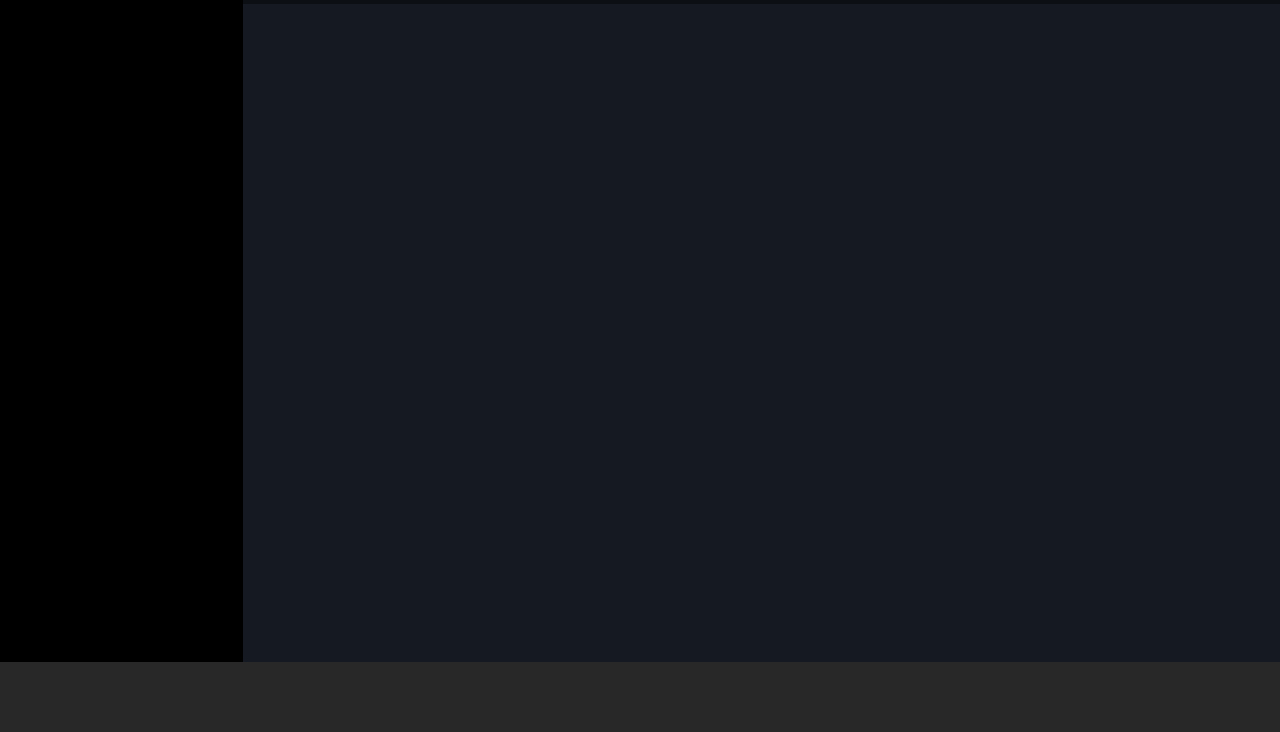
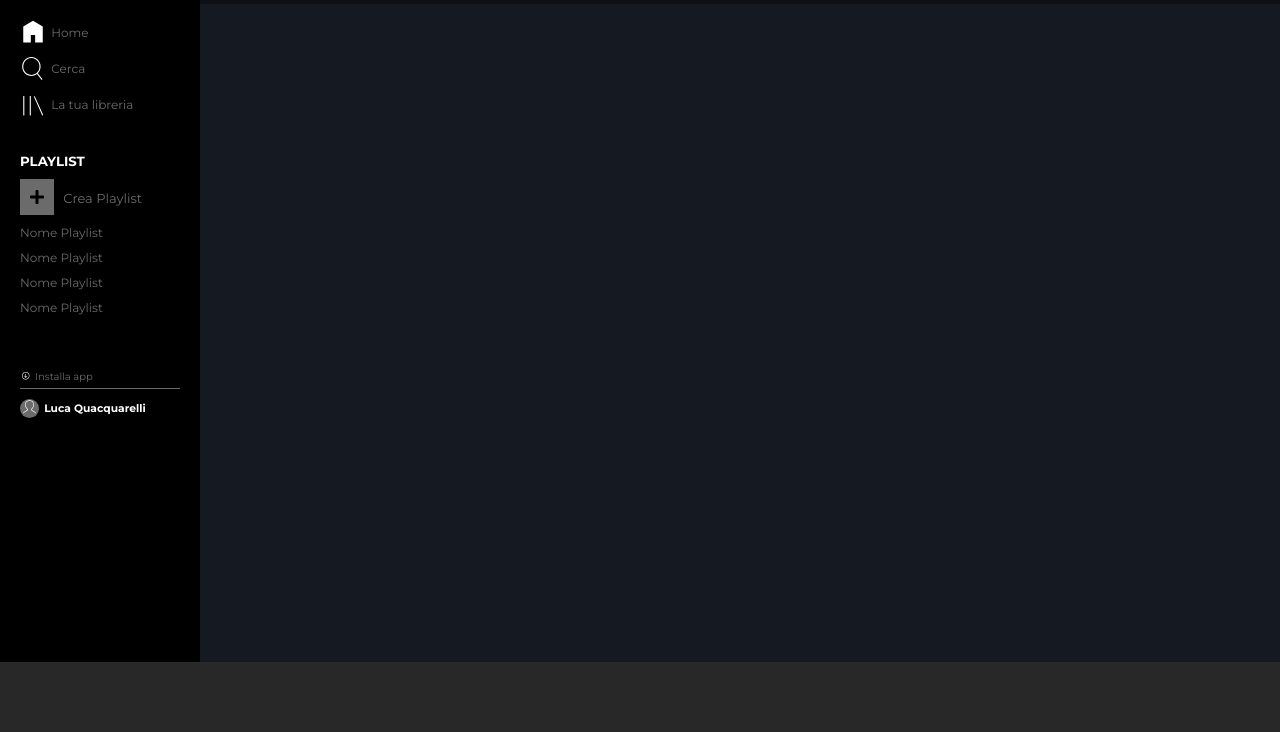
Before and after one commit to LucaQuacquarelli/html-css-spotifyweb, a plain HTML site: page index.html in a window 1280 px wide. Shown: the part 68-800 px from the top of the page. Drawn offline with Linux system fonts and the light colour scheme.

Commit message:
spotify aside

```diff
--- a/css/style.css
+++ b/css/style.css
@@ -6,12 +6,20 @@
     color: white;
 }
 
+li {
+    list-style: none;
+}
+
+a {
+    text-decoration: none;
+}
+
 .wrapper {
     display: flex;
 }
 
 aside {
-    width: 300px;
+    width: 200px;
     height: calc(100vh - 70px);
     background-color: black;
 }
@@ -26,9 +34,146 @@ aside {
     height: 32px;
 }
 
+.nav-list {
+    padding: 5px;
+    font-size: 12px;
+}
+
+.nav-list li {
+    margin: 10px 0;
+    padding-left: 15px;
+}
+
+.nav-list li:hover {
+    padding-left: 12px;
+    border-left: 3px solid #9ce72a;
+}
+
+/* .nav-list li:active {
+    border-left: 3px solid #9ce72a;
+}
+
+.nav-list li:focus {
+    border-left: 3px solid #9ce72a;
+} */
+
+.nav-list span {
+    margin-left: 5px;
+    color: #6b6b6b;
+    transition: 0.3s;
+}
+
+.nav-list li:hover span {
+    color: white;
+}
+
+.nav-list a,
+.nav-list img {
+    display: flex;
+    align-items: center;
+}
+
+.nav-list img {
+    width: 15%;
+}
+
+.playlist {
+    padding: 20px;
+}
+
+.playlist > h5 {
+    text-transform: uppercase;
+}
+
+.playlist > .new-playlist {
+    margin: 10px 0;
+    cursor: pointer;
+}
+
+.playlist .new-playlist > i {
+    padding: 10px;
+    background-color: #6b6b6b;
+    color: black;
+    transition: 0.3s;
+}
+
+.playlist .new-playlist > span {
+    margin-left: 5px;
+    font-size: 13px;
+    color: #6b6b6b;
+    transition: 0.3s;
+}
+
+.playlist .new-playlist:hover i {
+    background-color: white;
+}
+
+.playlist .new-playlist:hover span {
+    color: white;
+}
+
+.playlist .playlist-list li {
+    margin: 10px 0;
+    font-size: 12px;
+    color: #6b6b6b;
+    cursor: pointer;
+    transition: 0.3s;
+}
+
+.playlist .playlist-list li:hover {
+    color: white;
+}
+
+.nav-end {
+    display: flex;
+    flex-direction: column;
+    justify-content: flex-end;
+    padding: 20px;
+}
+
+.download-container {
+    display: flex;
+    align-items: center;
+    padding: 5px 0;
+    border-bottom: 1px solid #6b6b6b;
+}
+
+.download-container > img {
+    height: 10px;
+}
+
+.download-container > span {
+    margin-left: 5px;
+    font-size: 10px;
+    color: #6b6b6b;
+    cursor: pointer;
+    transition: 0.3s;
+}
+
+.download-container > span:hover {
+    color: white;
+}
+
+.user-container {
+    display: flex;
+    align-items: center;
+    margin-top: 10px;
+}
+
+.user-container > img {
+    width: 12%;
+    padding: 1px 2px;
+    background-color: #6b6b6b;
+    border-radius: 50%;
+}
+
+.user-container > h6 {
+    margin-left: 5px;
+}
+
 main {
     position: relative;
-    width: 100%;
+    width: calc(100% - 200px);
     height: calc(100vh - 70px);
     padding-top: 80px;
     background-color: #141922;
@@ -37,10 +182,11 @@ main {
 
 .upgrade {
     display: flex;
+    justify-content: flex-end;
     align-items: center;
     position: fixed;
     top: 0;
-    width: 100%;
+    width: calc(100% - 200px);
     padding: 20px;
     background-color: rgba(0, 0, 0, 0.4);
     z-index: 1;
@@ -53,7 +199,7 @@ main {
     background-color: transparent;
     text-transform: uppercase;
     cursor: pointer;
-    transition: 0.3s;
+    transition: 0.1s;
 }
 
 .upgrade > button:hover {
--- a/index.html
+++ b/index.html
@@ -4,6 +4,7 @@
         <meta charset="UTF-8">
         <meta http-equiv="X-UA-Compatible" content="IE=edge">
         <meta name="viewport" content="width=device-width, initial-scale=1.0">
+        <link rel="stylesheet" href="https://cdnjs.cloudflare.com/ajax/libs/font-awesome/5.15.3/css/all.min.css" integrity="sha512-iBBXm8fW90+nuLcSKlbmrPcLa0OT92xO1BIsZ+ywDWZCvqsWgccV3gFoRBv0z+8dLJgyAHIhR35VZc2oM/gI1w==" crossorigin="anonymous" />
         <link rel="preconnect" href="https://fonts.gstatic.com">
         <link href="https://fonts.googleapis.com/css2?family=Montserrat:wght@400;700&display=swap" rel="stylesheet">
         <link rel="icon" href="https://www.scdn.co/i/_global/favicon.png">
@@ -15,6 +16,46 @@
             <aside>
                 <div class="logo-container">
                     <img src="img/logo.svg" alt="Spotify logo">
+                </div>
+                <div class="nav-list">
+                    <ul>
+                        <li>
+                            <a href="#up"><img src="img/home.svg" alt="home icon"> <span>Home</span></a>
+                        </li>
+                        <li>
+                            <a href=""><img src="img/search.svg" alt="search icon"> <span>Cerca</span></a>
+                        </li>
+                        <li>
+                            <a href="#"><img src="img/libreria.svg" alt="library icon"> <span>La tua libreria</span></a>
+                        </li>
+                    </ul>
+                </div>
+                <div class="playlist">
+                    <h5>playlist</h5>
+                    <div class="new-playlist">
+                        <i class="fas fa-plus"></i>
+                        <span>Crea Playlist</span>
+                    </div>
+                    <div class="playlist-list">
+                        <ul>
+                            <li>Nome Playlist</li>
+                            <li>Nome Playlist</li>
+                            <li>Nome Playlist</li>
+                            <li>Nome Playlist</li>
+                        </ul>
+                    </div>
+                </div>
+                <div class="nav-end">
+                    <div class="nav-end-wrapper">
+                        <div class="download-container">
+                            <img src="img/download.svg" alt="download icon">
+                            <span>Installa app</span>
+                        </div>
+                        <div class="user-container">
+                            <img src="img/profile.svg" alt="profile icon">
+                            <h6>Luca Quacquarelli</h6>
+                        </div>
+                    </div>
                 </div>
             </aside>
             <main>
```
Also changed, not shown: img/download.svg (added), img/home.svg (added), img/libreria.svg (added), img/profile.svg (added), img/search.svg (added).
